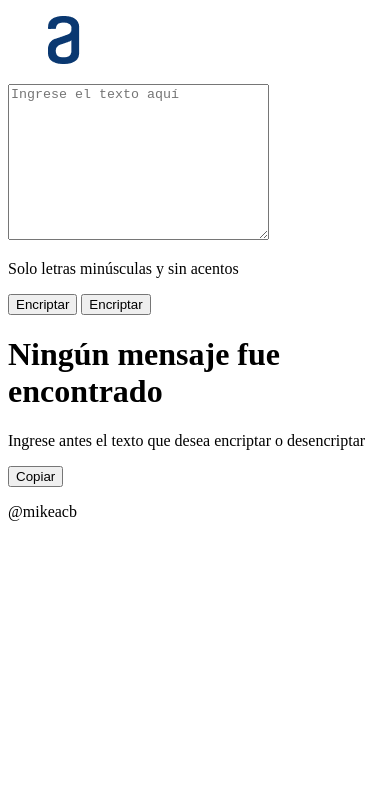
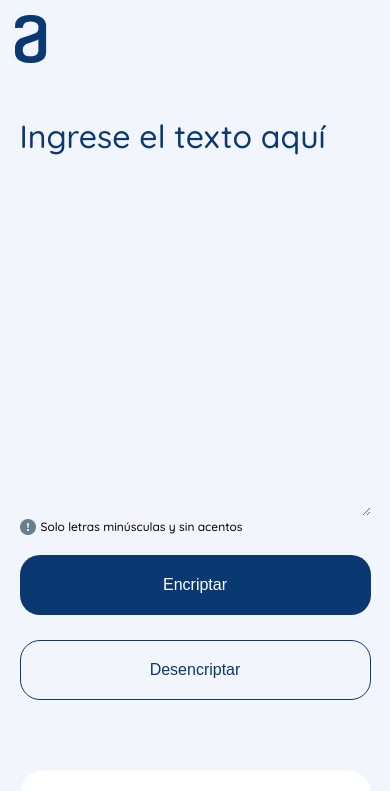
Before and after one commit to mikeacb/mikeacb.github.io, a plain HTML site: page index.html in a window 390 px wide. Shown: the top 791 px of the page. Drawn offline with Linux system fonts and the light colour scheme.

Commit message:
Terminado el CSS de la web de encriptación, siendo esta responsive tanto en mobile, tablet y desktop

```diff
--- a/css/desktop.css
+++ b/css/desktop.css
@@ -0,0 +1,34 @@
+main {
+    display: flex;
+    flex-direction: row;
+    justify-content: space-between;
+    align-items: stretch;
+    height: 85vh;
+}
+
+.container {
+    width: 70%;
+    margin: 0 1rem;
+}
+
+.result-container {
+    width: 20%;
+    height: auto;
+    margin: 0 2rem 0 0;
+}
+
+.footer {
+    width: 100%;
+    height: 5rem;
+    display: flex;
+    justify-content: center;
+    align-items: center;
+    background-color: var(--primary-color);
+    position: absolute;
+    bottom: 0;
+}
+
+.footer p {
+    color: white;
+    font-size: 1.6rem;
+}
--- a/css/main.css
+++ b/css/main.css
@@ -0,0 +1,153 @@
+:root {
+    --primary-color: #0A3871;
+    --secondary-color: #F3F5FC;
+    --font-size: 3.2rem;
+    --font-family: 'Quicksand', sans-serif;
+}
+
+*{
+    box-sizing: border-box;
+    margin: 0;
+    padding: 0;
+}
+
+html {
+    font-family: 'Quicksand', sans-serif;
+    font-size: 62.5%;
+}
+
+body {
+    background-color: var(--secondary-color);
+}
+
+header img {
+    margin: 1.5rem 0 0 1.5rem;
+}
+
+div.container {
+    display: flex;
+    flex-direction: column;
+    align-items: center;
+}
+
+.text-container__area {
+    width: 90%;
+    margin-top: 5rem;
+}
+
+section textarea {
+    width: 100%;
+    min-width: 3.2rem;
+    height: 40rem;
+    font-family: var(--font-family);
+    font-size: var(--font-size);
+    color: var(--primary-color);
+    background-color: var(--secondary-color);
+    border: none;
+    outline: none;
+}
+
+section textarea::placeholder {
+    color: var(--primary-color);
+}
+
+section div {
+    display: flex;
+    justify-content: flex-start;
+}
+
+section p {
+    font-size: 1.2rem;
+    margin-left: 0.5rem;
+}
+
+.buttons-container {
+    width: 90%;
+    margin-top: 2rem;
+    display: flex;
+    flex-direction: column;
+}
+
+.btn {
+    width: 100%;
+    height: 6rem;
+    border-radius: 2rem;
+    cursor: pointer;
+}
+
+.encrypt-btn {
+    background-color: var(--primary-color);
+    border: none;
+    color: white;
+    font-size: 1.6rem;
+    margin-bottom: 2.5rem;
+}
+
+.dencrypt-btn {
+    background-color: var(--secondary-color);
+    border: 0.1rem solid var(--primary-color);
+    font-size: 1.6rem;
+    color: var(--primary-color);
+}
+
+.result-container {
+    display: flex;
+    flex-direction: column;
+    justify-content: center;
+    align-items: center;
+    width: 90%;
+    height: auto;
+    padding: 2.5rem;
+    margin: 0 auto;
+    margin-top: 7rem;
+    margin-bottom: 5rem;
+    background-color: white;
+    text-align: center;
+    border-radius: 2.4rem;
+    box-shadow: 0px 24px 32px -8px rgba(0, 0, 0, 0.08);
+}
+
+.result-container h1 {
+    font-size: 2.4rem;
+}
+
+.result-container p {
+    font-size: 1.6rem;
+    margin-top: 1rem;
+}
+
+.result-container form {
+    width: 100%;
+    max-width: 32rem;
+    height: auto;
+}
+
+.copy-btn {
+    width: 100%;
+    height: 6rem;
+    border-radius: 2rem;
+    border: 0.1rem solid var(--primary-color);
+    color: var(--primary-color);
+    background-color: white;
+    margin-top: 3rem;
+    cursor: pointer;
+}
+
+footer {
+    position: absolute;
+    bottom: 0;
+}
+
+.footer {
+    width: 100%;
+    height: 5rem;
+    display: flex;
+    justify-content: center;
+    align-items: center;
+    background-color: var(--primary-color);
+}
+
+.footer p {
+    color: white;
+    font-size: 1.6rem;
+}
--- a/css/tablet.css
+++ b/css/tablet.css
@@ -0,0 +1,32 @@
+form {
+    display: flex;
+    justify-content: space-between;
+}
+
+.btn {
+    margin: 1rem;
+}
+
+.result-container form {
+    max-width: 32rem;
+    height: auto;
+}
+
+footer {
+    position: absolute;
+    bottom: 0;
+}
+
+.footer {
+    width: 100%;
+    height: 5rem;
+    display: flex;
+    justify-content: center;
+    align-items: center;
+    background-color: var(--primary-color);
+}
+
+.footer p {
+    color: white;
+    font-size: 1.6rem;
+}
--- a/index.html
+++ b/index.html
@@ -4,6 +4,11 @@
     <meta charset="UTF-8">
     <meta http-equiv="X-UA-Compatible" content="IE=edge">
     <meta name="viewport" content="width=device-width, initial-scale=1.0">
+    <link rel="preconnect" href="https://fonts.gstatic.com" crossorigin>
+   <link href="https://fonts.googleapis.com/css2?family=Quicksand:wght@300;500;700&display=swap" rel="stylesheet">
+   <link rel="stylesheet" href="./css/main.css">
+   <link rel="stylesheet" href="./css/tablet.css" media="screen and (min-width: 760px)">
+   <link rel="stylesheet" href="./css/desktop.css" media="screen and (min-width: 1440px)">
     <title>Encriptación</title>
 </head>
 <body>
@@ -12,26 +17,33 @@
             <img src="./img/logo.png" alt="Logo de Alura">
         </figure>
     </header>
-    <main class="container">
-        <section class="text-container">
+    <main>
+        <div class="container">
+            <section class="text-container__area">
                 <textarea name="text" id="text" cols="30" rows="10" placeholder="Ingrese el texto aquí"></textarea>
-            <span class="info"><p>Solo letras minúsculas y sin acentos</p></span>
+                <div class="text-container__info">
+                    <img src="./img/info.png" alt="info"><p>Solo letras minúsculas y sin acentos</p>
+                </div>
             </section>
             <section class="buttons-container">
                 <form action="/">
                     <input type="button" value="Encriptar" class="btn encrypt-btn">
-                <input type="button" value="Encriptar" class="btn dencrypt-btn">
+                    <input type="button" value="Desencriptar" class="btn dencrypt-btn">
                 </form>
             </section>
+        </div>
         <div class="result-container">
+            <figure>
+                <img src="./img/result-img.png" alt="Imágen del resultado">
+            </figure>
             <h1>Ningún mensaje fue encontrado</h1>
             <p>Ingrese antes el texto que desea encriptar o desencriptar</p>
             <form action="/">
-                <input type="button" value="Copiar">
+                <input type="button" value="Copiar" class="copy-btn">
             </form>
         </div>
     </main>
-    <footer>
+    <foote class="footer">
         <p>@mikeacb</p>
     </footer>
 </body>
```
Also changed, not shown: img/info.png (added), img/result-img.png (added). Lines whose indentation alone changed are shown as unchanged.
